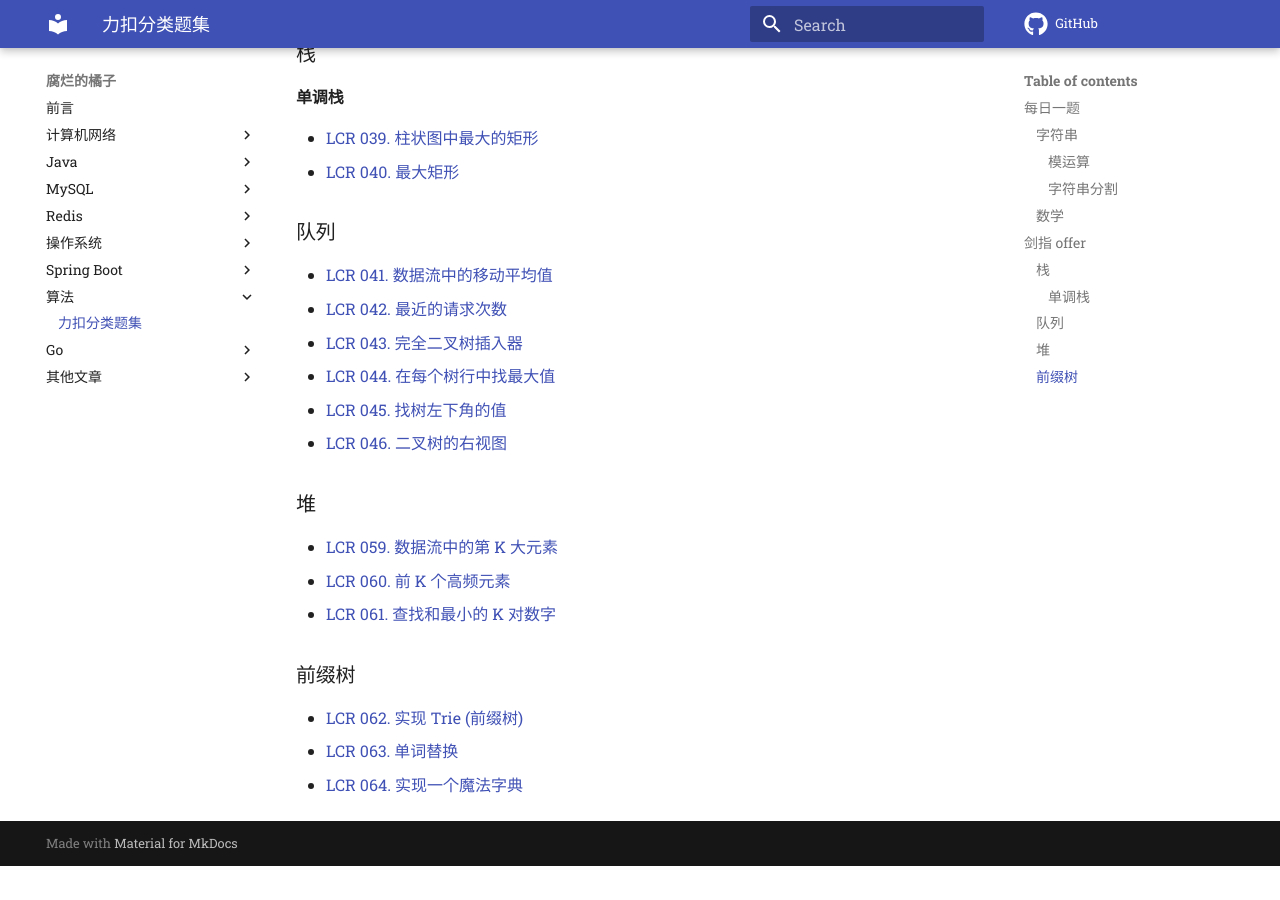
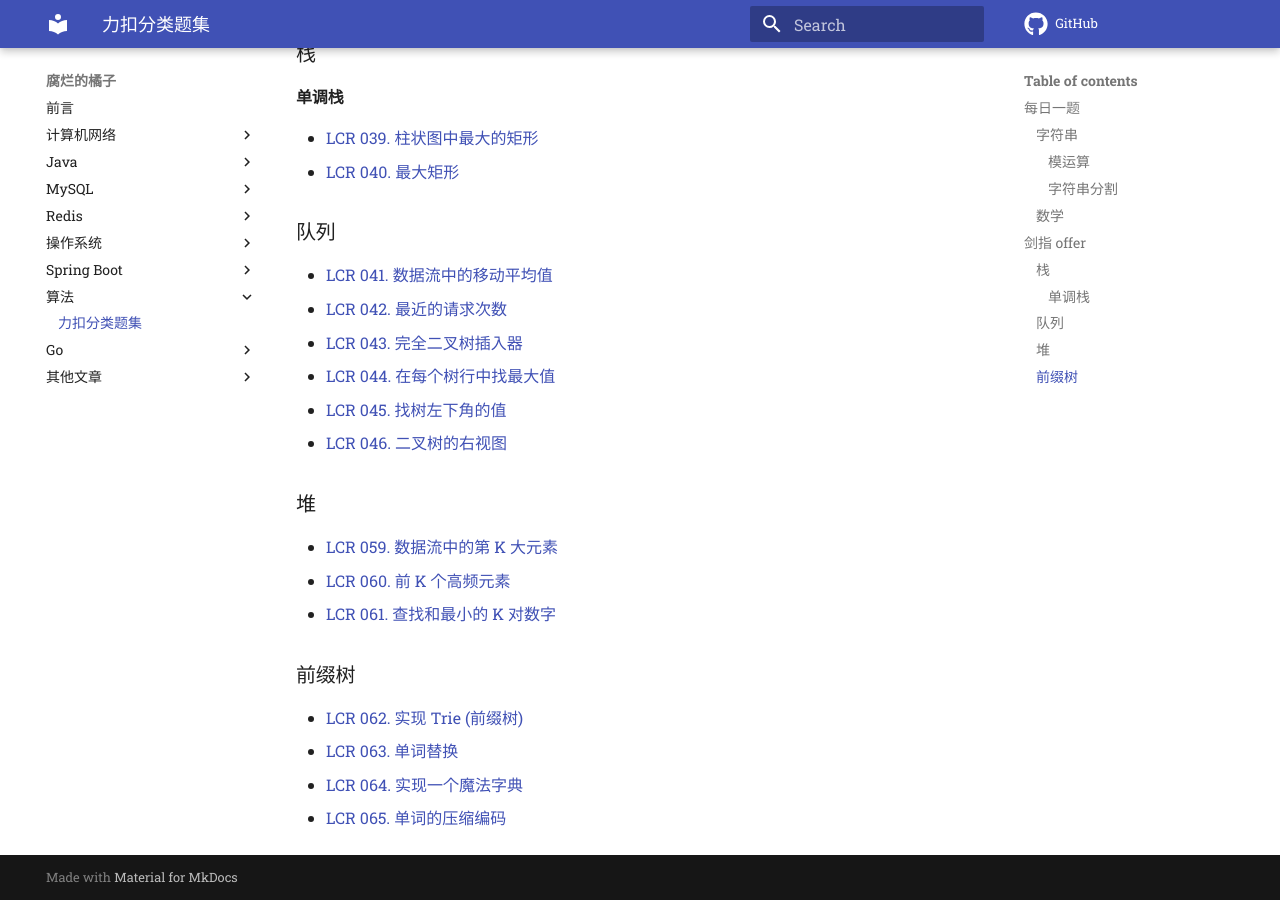
Before and after one commit to z1ming/cs-Hydra, an MkDocs documentation site: the page built from docs/文章/LeetCode.md, in a window 1280 px wide and 900 px high, scrolled down 584 px. Built offline with MkDocs 1.6.1 and Material for MkDocs 9.7.7, drawn with Linux system fonts in a browser that asks for light colours; comment, search, counter and statistics services are not loaded; before the commit the page ends 1450 px from its top, so only the background shows below that.

Commit message:
Update LeetCode.md
Signed-off-by: Ziming Meng <zimingm94@gmail.com>

```diff
--- a/docs/文章/LeetCode.md
+++ b/docs/文章/LeetCode.md
@@ -45,3 +45,4 @@
 - [LCR 062. 实现 Trie (前缀树)](https://leetcode.cn/problems/QC3q1f/description/)
 - [LCR 063. 单词替换](https://leetcode.cn/problems/UhWRSj/description/)
 - [LCR 064. 实现一个魔法字典](https://leetcode.cn/problems/US1pGT/description/)
+- [LCR 065. 单词的压缩编码](https://leetcode.cn/problems/iSwD2y/submissions/513699064/)
```
